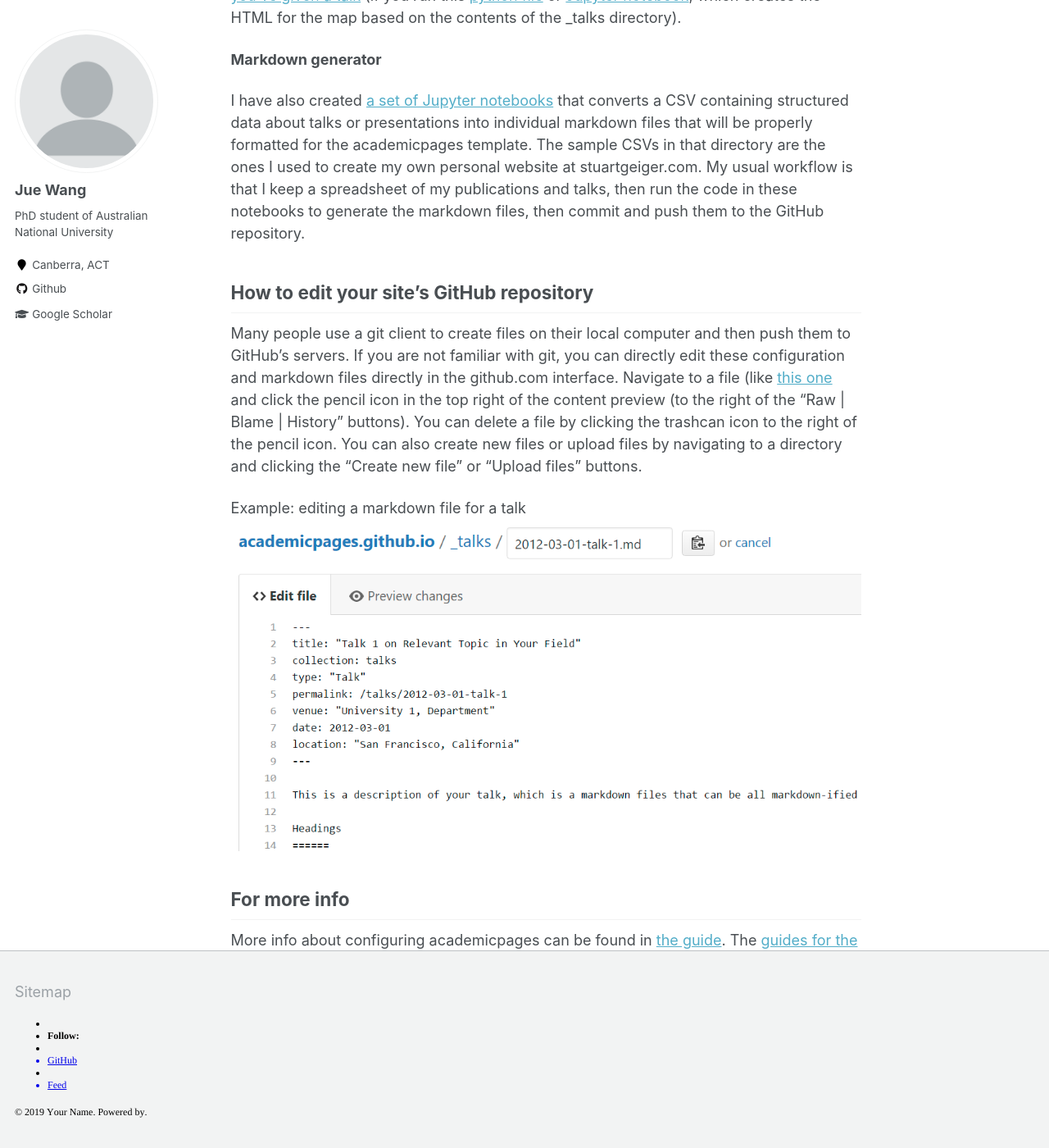
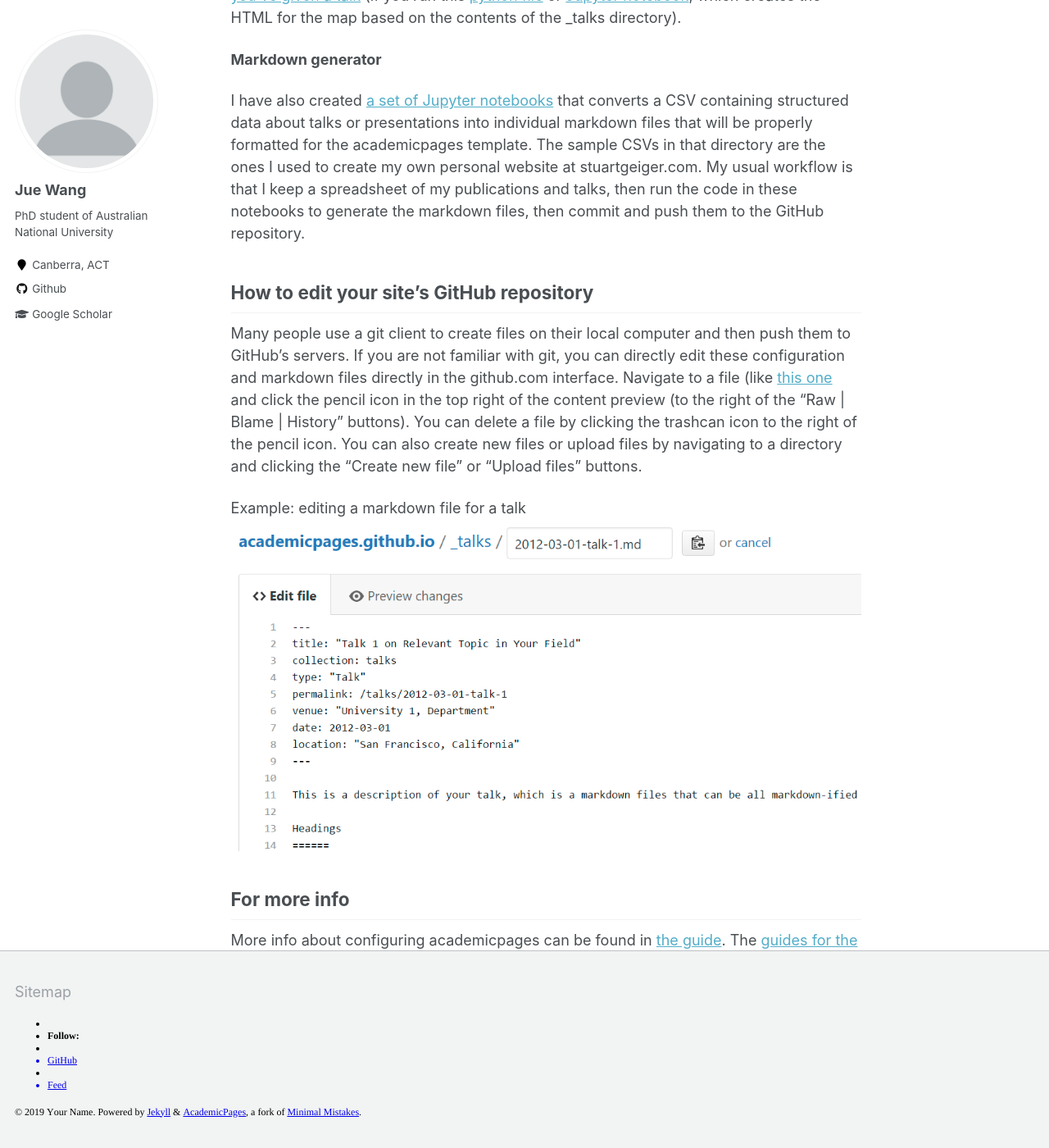
Before and after one commit to 3xWangDot/3xWangDot.github.io, a Jekyll site: the page built from _pages/about.md, in a window 1280 px wide and 1400 px high, scrolled down 1963 px. Shown: the whole window at 82% size. Built offline with Jekyll 4.4.1, drawn with Linux system fonts in a browser that asks for light colours.

Commit message:
Update footer.html

```diff
--- a/_includes/footer.html
+++ b/_includes/footer.html
@@ -13,6 +13,7 @@
     span.s1 {font-kerning: none}
     span.s2 {-webkit-text-stroke: 0px #000000}
     span.s3 {text-decoration: underline ; font-kerning: none; color: #0000e9}
+    span.s4 {text-decoration: underline ; font-kerning: none; color: #0000e9; -webkit-text-stroke: 0px #0000e9}
     ul.ul1 {list-style-type: disc}
   </style>
 </head>
@@ -32,6 +33,6 @@
   <li class="li1"><span class="s2"></span><span class="s1">{% endif %}</span></li>
   <li class="li2"><span class="s2"><a href="file:///Users/juewang/Documents/GitHub/juewang.github.io/_includes/%7B%25%20if%20site.atom_feed.path%20%25%7D%7B%7B%20site.atom_feed.path%20%7D%7D%7B%25%20else%20%25%7D%7B%7B%20base_path%20%7D%7D/feed.xml%7B%25%20endif%20%25%7D"><span class="s3">{{ site.data.ui-text[site.locale].feed_label | default: "Feed" }}</span></a></span></li>
 </ul>
-<p class="p1"><span class="s1">© {{ site.time | date: '%Y' }} {{ site.name | default: site.title }}. {{ site.data.ui-text[site.locale].powered_by | default: "" }}.</span></p>
+<p class="p1"><span class="s1">© {{ site.time | date: '%Y' }} {{ site.name | default: site.title }}. {{ site.data.ui-text[site.locale].powered_by | default: "Powered by" }} <a href="http://jekyllrb.com/"><span class="s4">Jekyll</span></a> &amp; <a href="https://github.com/academicpages/academicpages.github.io"><span class="s4">AcademicPages</span></a>, a fork of <a href="https://mademistakes.com/work/minimal-mistakes-jekyll-theme/"><span class="s4">Minimal Mistakes</span></a>.</span></p>
 </body>
 </html>
```
